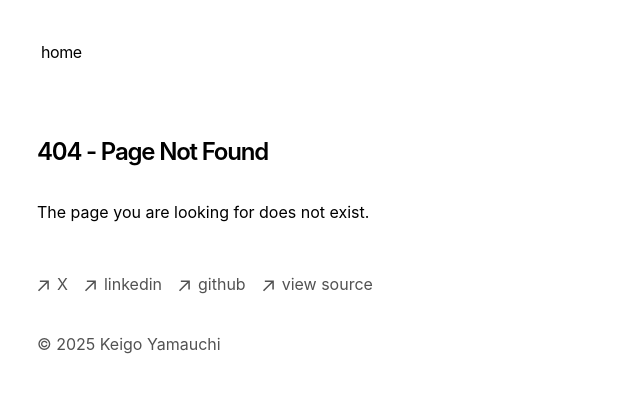
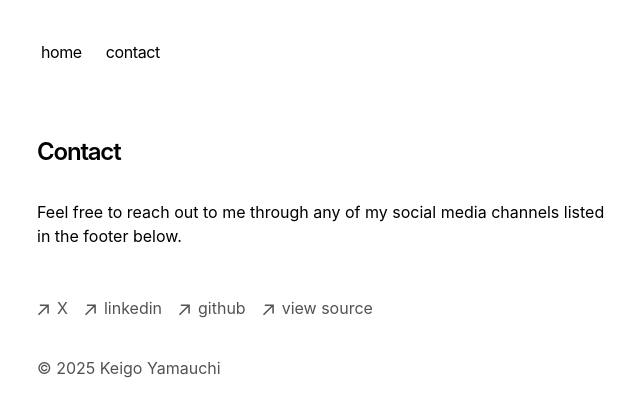
Before and after one commit to kei9o/nextjs-portfolio-blog, a Next.js app: page /contact in a window 1280 px wide. Before the commit this address had no page. Shown: the top 416 px of the page, without its empty margins (315-955 px from the left). Built offline with nearby package versions, Linux system fonts and the light colour scheme.

Commit message:
Add contact page and update nav items

```diff
--- a/app/components/nav.tsx
+++ b/app/components/nav.tsx
@@ -22,9 +22,9 @@ const navItems = {
   // '/discography': {
   //   name: 'discography'
   // },
-  // '/contact': {
-  //   name: 'contact'
-  // }
+  '/contact': {
+    name: 'contact'
+  }
 }
 
 export function Navbar() {
--- /dev/null
+++ b/app/contact/page.tsx
@@ -0,0 +1,12 @@
+export default function Page() {
+  return (
+    <section>
+      <h1 className="mb-8 text-2xl font-semibold tracking-tighter">
+        Contact
+      </h1>
+      <p className="mb-4">
+        Feel free to reach out to me through any of my social media channels listed in the footer below.
+      </p>
+    </section>
+  );
+}
```
